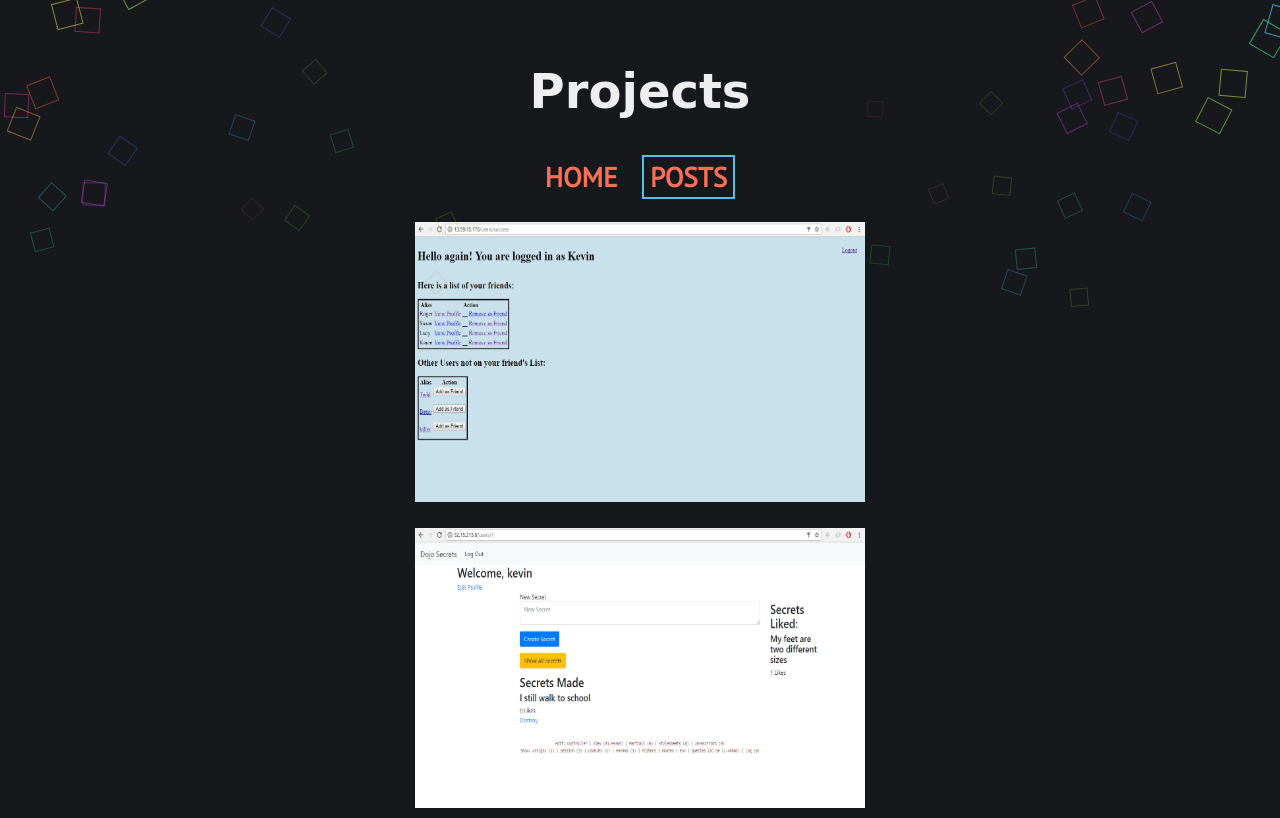
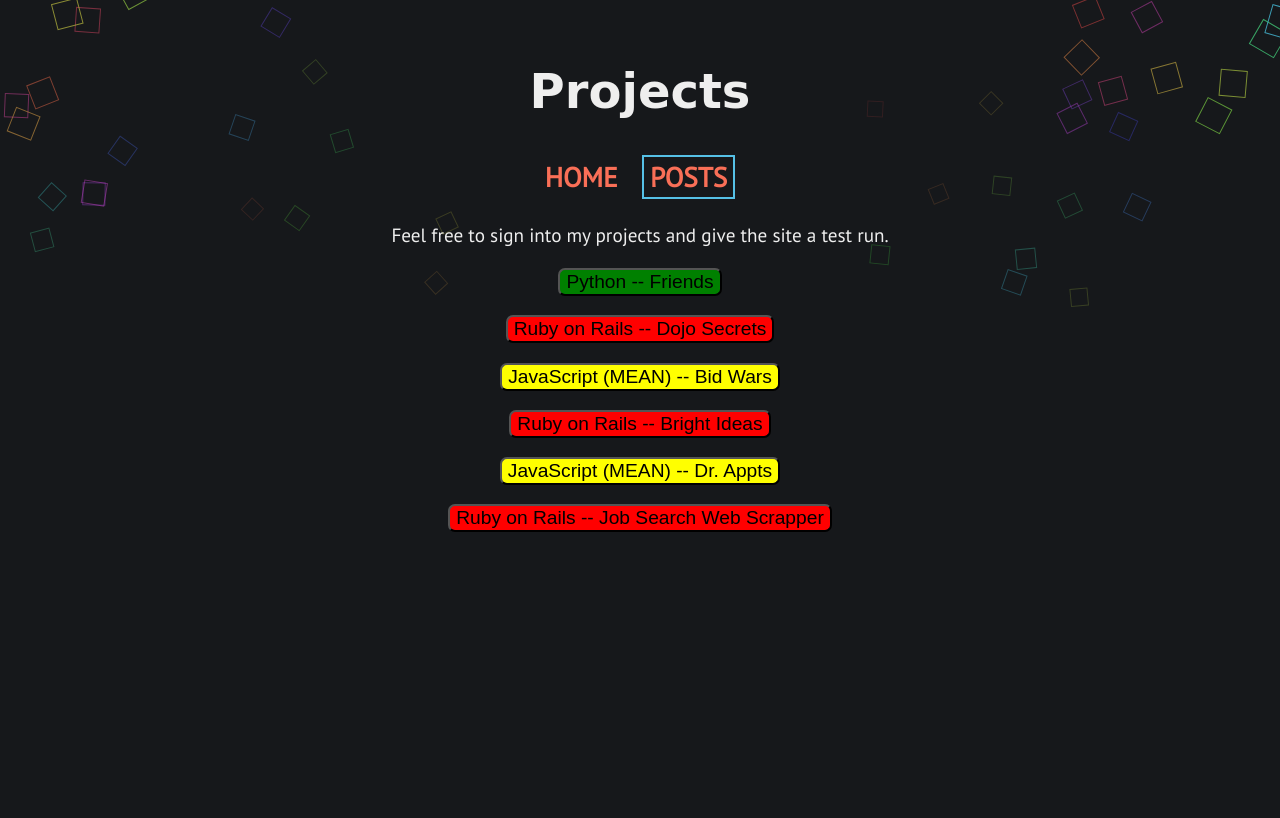
Before and after one commit to schmittkw/portfolio2, a plain HTML site: page posts.html in a window 1280 px wide. Shown: the top 818 px of the page. Drawn offline with Linux system fonts and the light colour scheme; a web font is replaced by a local one.

Commit message:
added buttons

```diff
--- a/posts.html
+++ b/posts.html
@@ -27,12 +27,13 @@
     <ul class="post-list" style='text-align:center;'>
       <!-- <li>Rachel Smith wrote a post about <a href="https://codepen.io/rachsmith/post/how-to-animate-individual-letters-with-the-correct-kerning">how to position letters</a> &bull; Pen: <a href="https://codepen.io/rachsmith/pen/oGEMbz">typing text transition</a></li>
       <li>Kristopher Van Sant wrote a post about <a href="https://codepen.io/KristopherVanSant/post/attempting-to-explain-a-tiny-bit-of-css-grid">the grid-template-columns property</a> &bull; Pen: <a href="https://codepen.io/KristopherVanSant/pen/VMBgYr">Responsive Vintage Kodak Film Wallet in CSS Grid</a></li> -->
-      <li><a href="http://13.59.15.176"><img src="./images/friends_python.jpg"></a></li>
-      <li><a href="http://52.15.215.0"><img src="./images/dojo_secrets_ruby.jpg"></a></li>
-      <li><a href="http://13.59.181.42/"><img src="./images/bid_wars_mean.jpg"></a></li>
-      <li><a href="http://18.220.64.76"><img src="./images/bright_ideas_ruby.jpg"></a></li>
-      <li><a href="http://18.216.169.149"><img src="./images/dr_appt_mean.jpg"></a></li>
-      <li><a href="http://18.220.216.17"><img src="./images/web_scrapper_ruby.jpg"></a></li>
+      <li>Feel free to sign into my projects and give the site a test run.</li>
+      <li><a href="http://13.59.15.176" target="_blank"><button class='python'>Python -- Friends</button></a></li>
+      <li><a href="http://52.15.215.0" target="_blank"><button class='ruby'>Ruby on Rails -- Dojo Secrets</button></a></li>
+      <li><a href="http://13.59.181.42/" target="_blank"><button class='javascript'>JavaScript (MEAN) -- Bid Wars</button></a></li>
+      <li><a href="http://18.220.64.76" target="_blank"><button class='ruby'>Ruby on Rails -- Bright Ideas</button></a></li>
+      <li><a href="http://18.216.169.149" target="_blank"><button class='javascript'>JavaScript (MEAN) -- Dr. Appts</button></a></li>
+      <li><a href="http://18.220.216.17" target="_blank"><button class='ruby'>Ruby on Rails -- Job Search Web Scrapper</button></a></li>
 
 
     </ul>
--- a/styles/index.processed.css
+++ b/styles/index.processed.css
@@ -683,7 +683,16 @@
     top: 0px;
   }
   .python{
-    border-radius: 5px;
+    border-radius: 7px;
+    background: green;
+  }
+  .ruby{
+    border-radius: 7px;
+    background:red;
+  }
+  .javascript{
+    border-radius: 7px;
+    background: yellow;
   }
   img{
     width: 450px;
```
